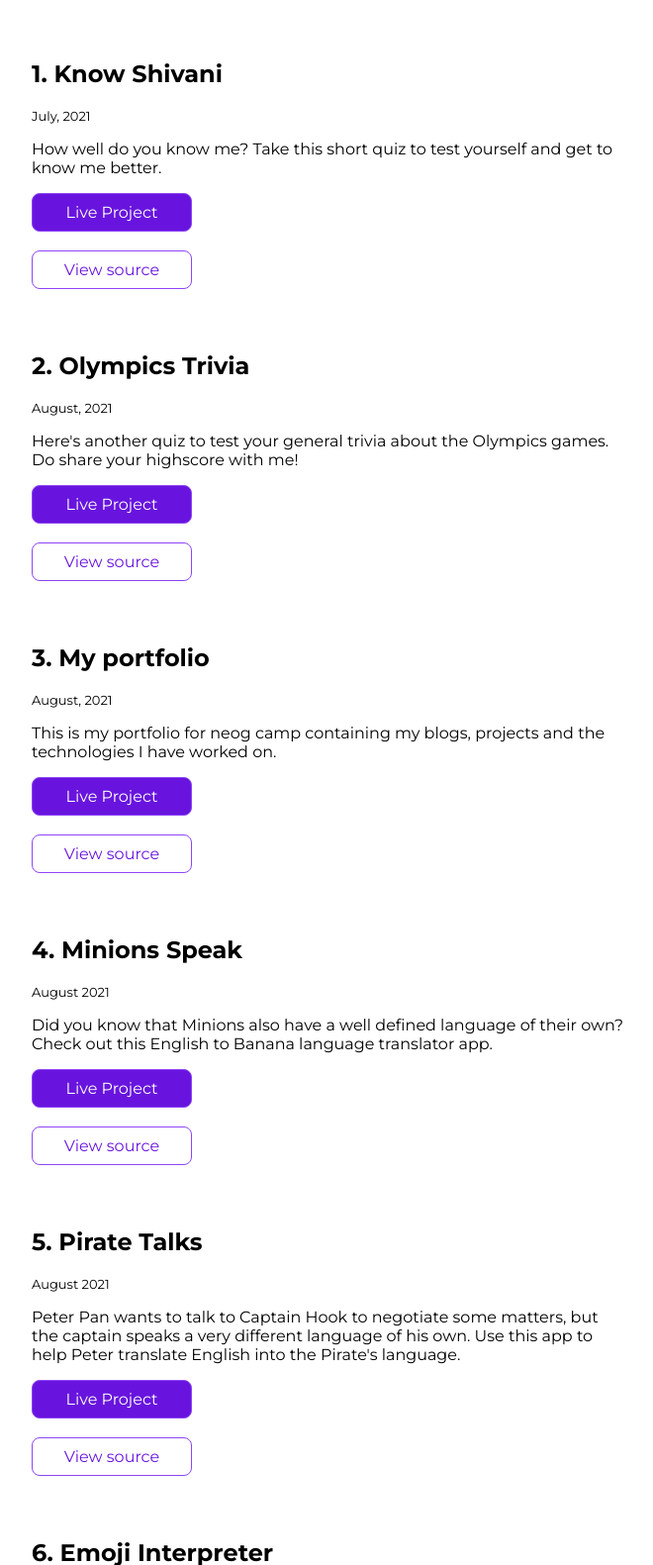
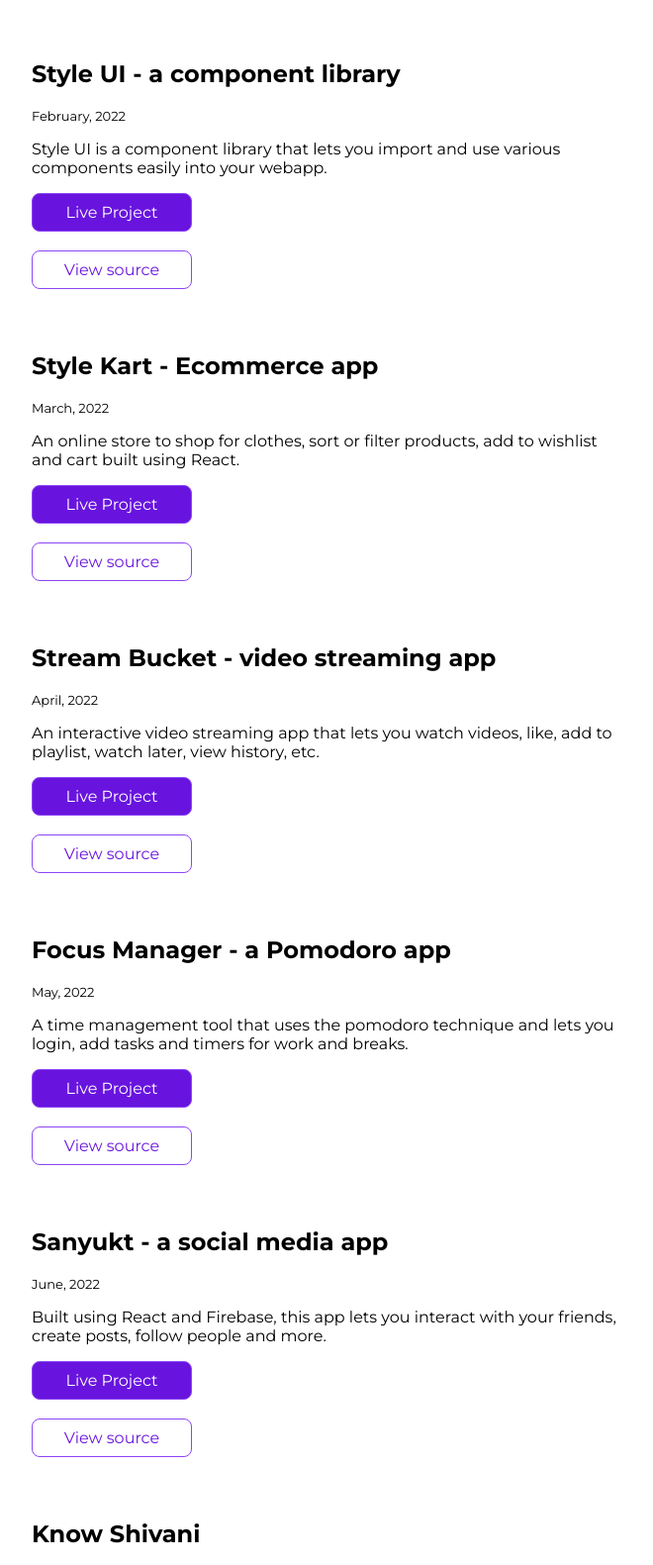
Before and after one commit to shivanigangadharan/neog-portfolio, a plain HTML site: page projects.html in a window 1280 px wide. Shown: the part 230-1811 px from the top of the page at 99% size, without its empty margins (308-968 px from the left). Drawn offline with Linux system fonts and the light colour scheme.

Commit message:
Updated latest projects

```diff
--- a/projects.html
+++ b/projects.html
@@ -34,8 +34,53 @@
             </b>
         </h1>
         <center>
+              <div class="content-card">
+                <h2> Style UI - a component library </h2>
+                <p style="font-size: small;"> February, 2022 </p>
+                <p class="para"> Style UI is a component library that lets you import and use various components easily into your webapp.
+                </p>
+                <a target="_blank" href="https://style-ui.netlify.app/" class="button button-primary">Live Project</a>
+                <br/>
+                <a target="_blank" href="https://github.com/shivanigangadharan/style-ui" class="button button-plain"> View source</a>
+            </div>
             <div class="content-card">
-                <h2>1. Know Shivani</h2>
+                <h2> Style Kart - Ecommerce app </h2>
+                <p style="font-size: small;"> March, 2022 </p>
+                <p class="para"> An online store to shop for clothes, sort or filter products, add to wishlist and cart built using React.
+                </p>
+                <a target="_blank" href="https://stylekart.netlify.app/" class="button button-primary">Live Project</a>
+                <br/>
+                <a target="_blank" href="https://github.com/shivanigangadharan/stylekart" class="button button-plain"> View source</a>
+            </div>
+            <div class="content-card">
+                <h2> Stream Bucket - video streaming app </h2>
+                <p style="font-size: small;"> April, 2022 </p>
+                <p class="para"> An interactive video streaming app that lets you watch videos, like, add to playlist, watch later, view history, etc.
+                </p>
+                <a target="_blank" href="https://streambucket.netlify.app/" class="button button-primary">Live Project</a>
+                <br/>
+                <a target="_blank" href="https://github.com/shivanigangadharan/streambucket" class="button button-plain"> View source</a>
+            </div>
+            <div class="content-card">
+                <h2> Focus Manager - a Pomodoro app </h2>
+                <p style="font-size: small;"> May, 2022 </p>
+                <p class="para"> A time management tool that uses the pomodoro technique and lets you login, add tasks and timers for work and breaks.
+                </p>
+                <a target="_blank" href="https://focusmanager.netlify.app/" class="button button-primary">Live Project</a>
+                <br/>
+                <a target="_blank" href="https://github.com/shivanigangadharan/focus-manager" class="button button-plain"> View source</a>
+            </div>
+            <div class="content-card">
+                <h2> Sanyukt - a social media app </h2>
+                <p style="font-size: small;"> June, 2022 </p>
+                <p class="para"> Built using React and Firebase, this app lets you interact with your friends, create posts, follow people and more.
+                </p>
+                <a target="_blank" href="https://sanyukt.netlify.app/" class="button button-primary">Live Project</a>
+                <br/>
+                <a target="_blank" href="https://github.com/shivanigangadharan/sanyukt" class="button button-plain"> View source</a>
+            </div>
+            <div class="content-card">
+                <h2> Know Shivani</h2>
                 <p style="font-size: small;"> July, 2021 </p>
                 <p class="para"> How well do you know me? Take this short quiz to test yourself and get to know me better.
                 </p>
@@ -44,7 +89,7 @@
                 <a target="_blank" href="https://github.com/shivanigangadharan/know-me" class="button button-plain"> View source</a>
             </div>
             <div class="content-card">
-                <h2>2. Olympics Trivia</h2>
+                <h2>Olympics Trivia</h2>
                 <p style="font-size: small;">August, 2021 </p>
                 <p class="para"> Here's another quiz to test your general trivia about the Olympics games. Do share your highscore with me!
                 </p>
@@ -53,7 +98,7 @@
                 <a target="_blank" href="https://github.com/shivanigangadharan/Olympics-quiz" class="button button-plain"> View source</a>
             </div>
             <div class="content-card">
-                <h2>3. My portfolio</h2>
+                <h2>My portfolio</h2>
                 <p style="font-size: small;">August, 2021 </p>
                 <p class="para"> This is my portfolio for neog camp containing my blogs, projects and the technologies I have worked on.
                 </p>
@@ -62,7 +107,7 @@
                 <a target="_blank" href="https://github.com/shivanigangadharan/neog-portfolio" class="button button-plain"> View source</a>
             </div>
             <div class="content-card">
-                <h2>4. Minions Speak</h2>
+                <h2>Minions Speak</h2>
                 <p style="font-size: small;">August 2021</p>
                 <p class="para"> Did you know that Minions also have a well defined language of their own? Check out this English to Banana
                     language translator app.
@@ -72,7 +117,7 @@
                 <a target="_blank" href="https://github.com/shivanigangadharan/minion-speak" class="button button-plain"> View source</a>
             </div>
             <div class="content-card">
-                <h2>5. Pirate Talks</h2>
+                <h2> Pirate Talks</h2>
                 <p style="font-size: small;">August 2021</p>
                 <p class="para"> Peter Pan wants to talk to Captain Hook to negotiate some matters, but the captain speaks a very different
                     language of his own. Use this app to help Peter translate English into the Pirate's language.
@@ -82,7 +127,7 @@
                 <a target="_blank" href="https://github.com/shivanigangadharan/pirate-talks" class="button button-plain"> View source</a>
             </div>
             <div class="content-card">
-                <h2>6. Emoji Interpreter </h2>
+                <h2>Emoji Interpreter </h2>
                 <p style="font-size: small;">August 2021</p>
                 <p class="para"> Here's an emoji interpreter app that tells you the meaning of some of the most commonly used emojis in today's
                     world.
@@ -92,7 +137,7 @@
                 <a target="_blank" href="https://github.com/shivanigangadharan/emoji-interpreter" class="button button-plain"> View source</a>
             </div>
             <div class="content-card">
-                <h2>7. Read More </h2>
+                <h2>Read More </h2>
                 <p style="font-size: small;">August 2021</p>
                 <p class="para"> Need book recommendations? Look no further. This app recommends you some widely read books filtered according
                     the genre you like.
@@ -102,7 +147,7 @@
                 <a target="_blank" href="https://github.com/shivanigangadharan/good-reads" class="button button-plain"> View source</a>
             </div>
             <div class="content-card">
-                <h2>8. Cash Register Manager</h2>
+                <h2>Cash Register Manager</h2>
                 <p style="font-size: small;">August 2021</p>
                 <p class="para"> In this app you can enter the bill and amount of cash given by customer, to know how to return money in minimum
                     denominations.
@@ -112,7 +157,7 @@
                 <a target="_blank" href="https://github.com/shivanigangadharan/cash-register" class="button button-plain"> View source</a>
             </div>
             <div class="content-card">
-                <h2>9. Lucky Birthday</h2>
+                <h2>Lucky Birthday</h2>
                 <p style="font-size: small;">August 2021</p>
                 <p class="para"> Enter your birthday and a number to see if it is lucky for you or not.
                 </p>
@@ -121,7 +166,7 @@
                 <a target="_blank" href="https://github.com/shivanigangadharan/lucky-bday" class="button button-plain"> View source</a>
             </div>
             <div class="content-card">
-                <h2>10. Mad angle Triangle</h2>
+                <h2>Mad angle Triangle</h2>
                 <p style="font-size: small;">August 2021</p>
                 <p class="para"> Click on the different options given, to learn about triangles and its various properties in a fun way.
                 </p>
@@ -130,7 +175,7 @@
                 <a target="_blank" href="https://github.com/shivanigangadharan/triangles" class="button button-plain"> View source</a>
             </div>
             <div class="content-card">
-                <h2>11. Palindrome Birthday</h2>
+                <h2> Palindrome Birthday</h2>
                 <p style="font-size: small;">September 2021</p>
                 <p class="para"> Enter your birthday and find out if it is a palindrome or not. Also get to know when is the nearest palindrome
                     date and by how many days you missed it.
@@ -140,7 +185,7 @@
                 <a target="_blank" href="https://github.com/shivanigangadharan/palindrome-bday" class="button button-plain"> View source</a>
             </div>
             <div class="content-card">
-                <h2>12. Stocks calculator</h2>
+                <h2> Stocks calculator</h2>
                 <p style="font-size: small;">September 2021</p>
                 <p class="para"> Calculate the profit or loss made on your stocks by entering the number of stocks you bought, their old and
                     new price.
```
